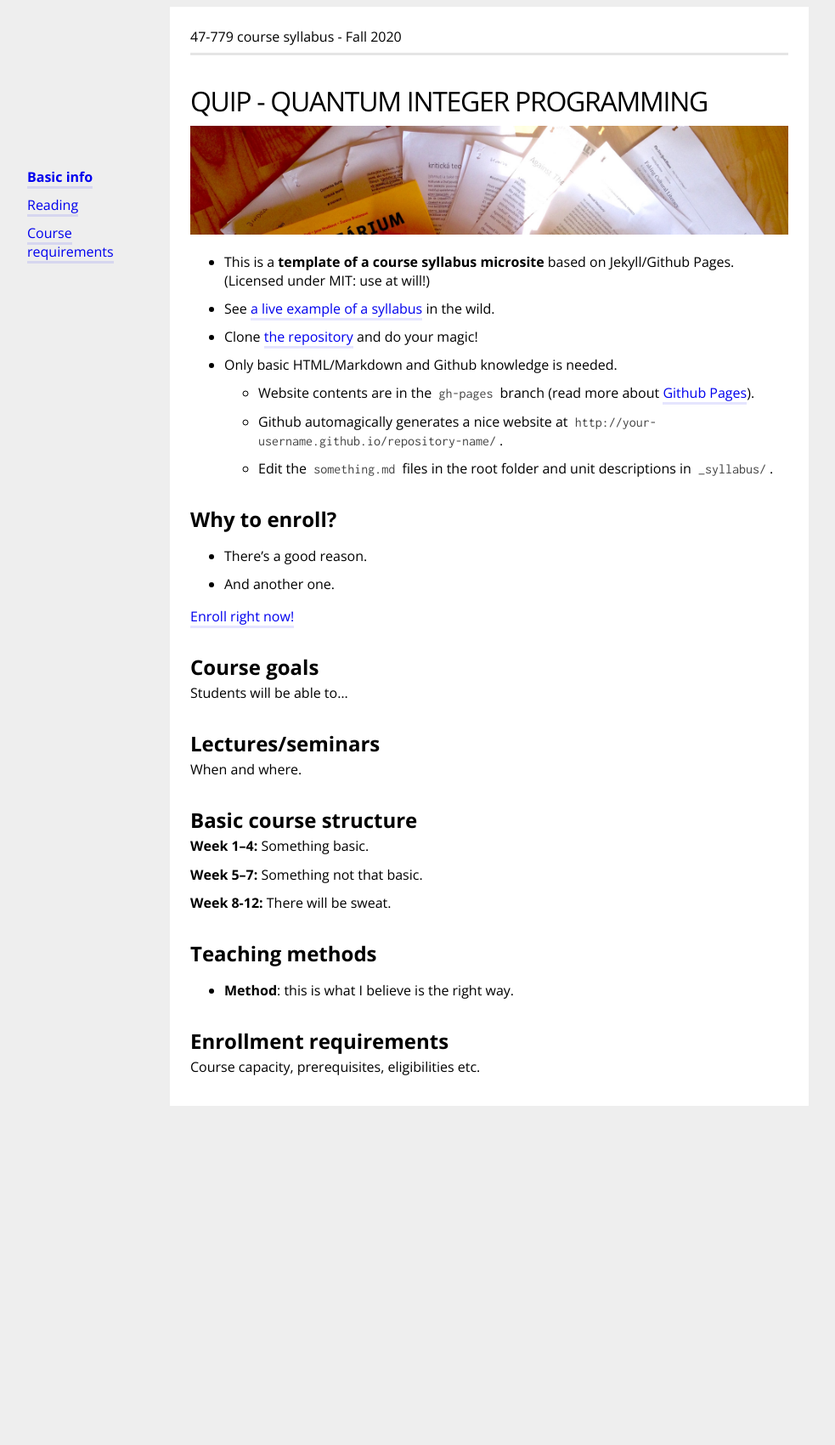
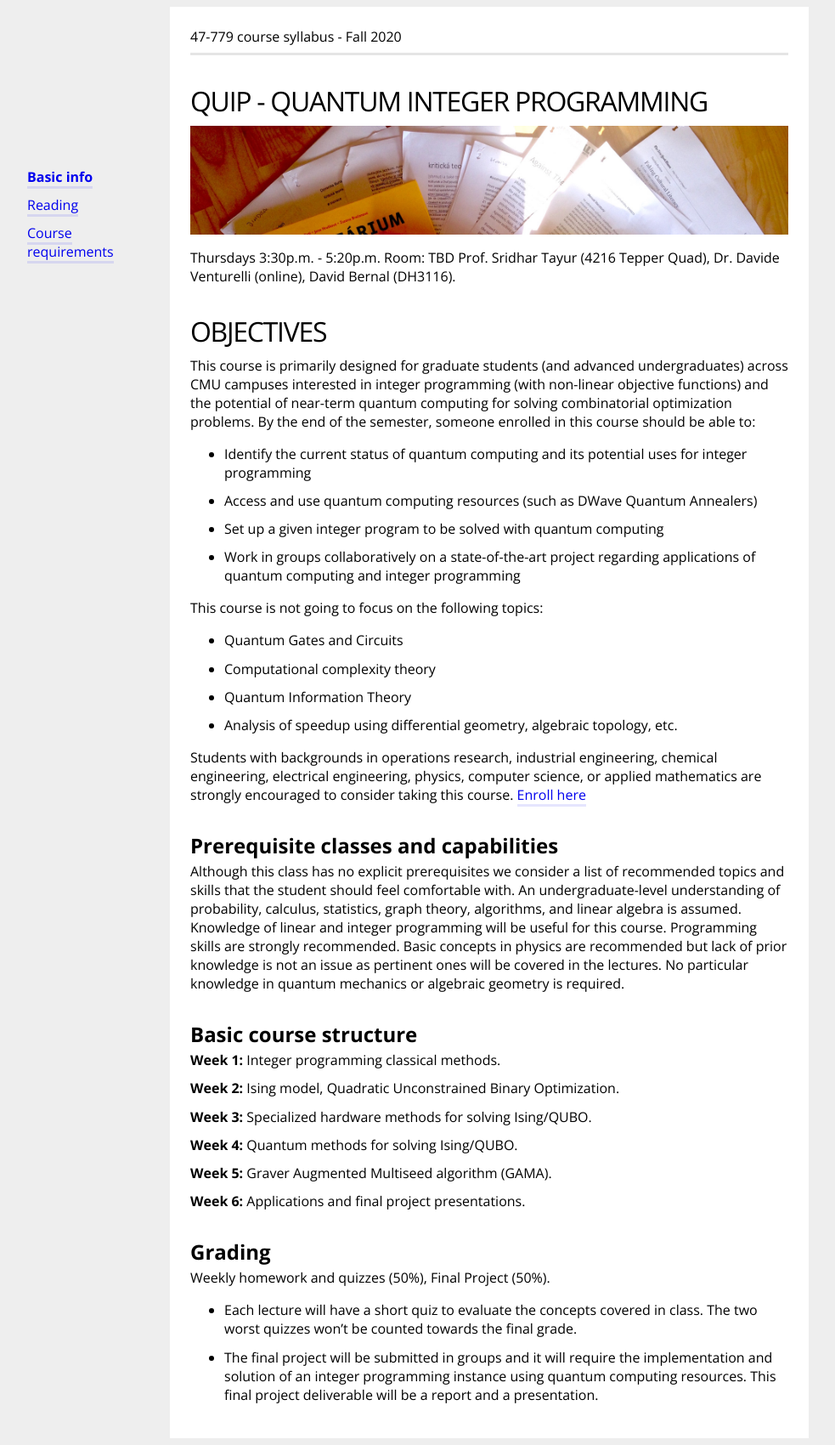
Before and after one commit to bernalde/QuIP, a Jekyll site: the page built from index.md, in a window 1280 px wide. Shown: the whole page at 85% size, without its empty margins (64-1047 px from the left). Built offline with Jekyll 4.4.1, drawn with Linux system fonts in a browser that asks for light colours; before the commit the page ends 1309 px from its top, so only the background shows below that.

Commit message:
Update index.md

```diff
--- a/index.md
+++ b/index.md
@@ -1,5 +1,5 @@
 ---
-title: "Course name"
+title: "47-779 - Quantum Integer Programming - CMU Fall 2020"
 layout: home
 menuItem: "Basic info"
 menuPosition: 1
@@ -8,46 +8,53 @@ menuPosition: 1
 
 <img src="{{ site.baseurl }}/style/header.jpg" width="100%">
 
-- This is a **template of a course syllabus microsite** based on Jekyll/Github Pages. (Licensed under MIT: use at will!)
-- See [a live example of a syllabus](http://jan-martinek.github.io/ktai.peerb/) in the wild.
-- Clone [the repository](https://github.com/jan-martinek/gh-syllabus) and do your magic!
-- Only basic HTML/Markdown and Github knowledge is needed.
-	- Website contents are in the `gh-pages` branch (read more about [Github Pages](https://pages.github.com)).
-	- Github automagically generates a nice website at `http://your-username.github.io/repository-name/`.
-	- Edit the `something.md` files in the root folder and unit descriptions in `_syllabus/`.
+Thursdays 3:30p.m. - 5:20p.m. Room: TBD
+Prof. Sridhar Tayur (4216 Tepper Quad), Dr. Davide Venturelli (online), David Bernal (DH3116).
 
+# Objectives
 
-## Why to enroll?
+This course is primarily designed for graduate students (and advanced undergraduates) across CMU campuses interested in integer programming (with non-linear objective functions) and the potential of near-term quantum computing for solving combinatorial optimization problems.
+By the end of the semester, someone enrolled in this course should be able to:
+- Identify the current status of quantum computing and its potential uses for integer programming
+- Access and use quantum computing resources (such as DWave Quantum Annealers)
+- Set up a given integer program to be solved with quantum computing
+- Work in groups collaboratively on a state-of-the-art project regarding applications of quantum computing and integer programming
 
-- There's a good reason.
-- And another one.
+This course is not going to focus on the following topics:
+- Quantum Gates and Circuits
+- Computational complexity theory
+- Quantum Information Theory
+- Analysis of speedup using differential geometry, algebraic topology, etc.
 
-[Enroll right now!](https://your-school-information-system.edu/course-page)
+Students with backgrounds in operations research, industrial engineering, chemical engineering, electrical engineering, physics, computer science, or applied mathematics are strongly encouraged to consider taking this course.
+[Enroll here](https://s3.andrew.cmu.edu/sio)
 
-## Course goals
+## Prerequisite classes and capabilities
 
-Students will be able to…
-
-
-## Lectures/seminars
-
-When and where.
+Although this class has no explicit prerequisites we consider a list of recommended topics and skills that the student should feel comfortable with.
+An undergraduate-level understanding of probability, calculus, statistics, graph theory, algorithms, and linear algebra is assumed.
+Knowledge of linear and integer programming will be useful for this course.
+Programming skills are strongly recommended.
+Basic concepts in physics are recommended but lack of prior knowledge is not an issue as pertinent ones will be covered in the lectures.
+No particular knowledge in quantum mechanics or algebraic geometry is required.
 
 
 ## Basic course structure
 
-**Week 1–4:** Something basic.
+**Week 1:** Integer programming classical methods.
 
-**Week 5–7:** Something not that basic.
+**Week 2:** Ising model, Quadratic Unconstrained Binary Optimization.
 
-**Week 8-12:** There will be sweat.
+**Week 3:** Specialized hardware methods for solving Ising/QUBO.
+
+**Week 4:** Quantum methods for solving Ising/QUBO.
+
+**Week 5:** Graver Augmented Multiseed algorithm (GAMA).
+
+**Week 6:** Applications and final project presentations.
 
 
-## Teaching methods
-
-* **Method**: this is what I believe is the right way.
-
-
-## Enrollment requirements
-
-Course capacity, prerequisites, eligibilities etc.
+## Grading
+Weekly homework and quizzes (50%), Final Project (50%).
+- Each lecture will have a short quiz to evaluate the concepts covered in class. The  two worst quizzes won't be counted towards the final grade.
+- The final project will be submitted in groups and it will require the implementation and solution of an integer programming instance using quantum computing resources. This final project deliverable will be a report and a presentation.
```
